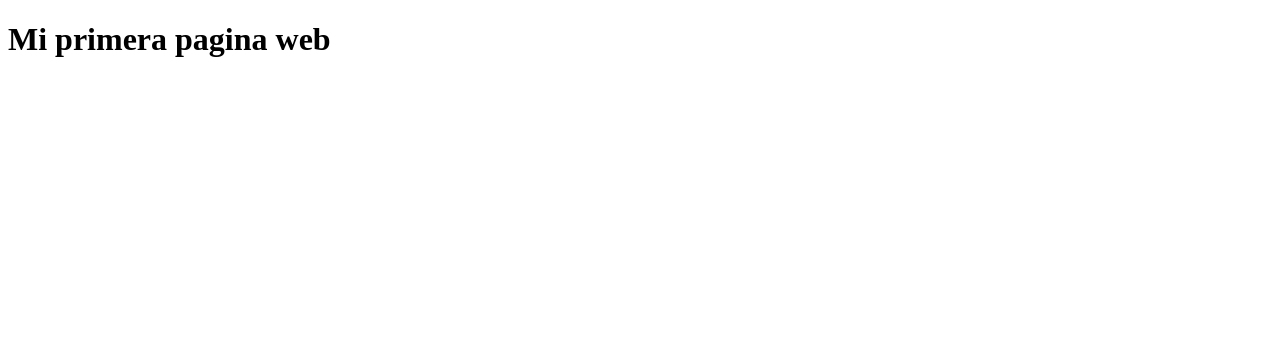
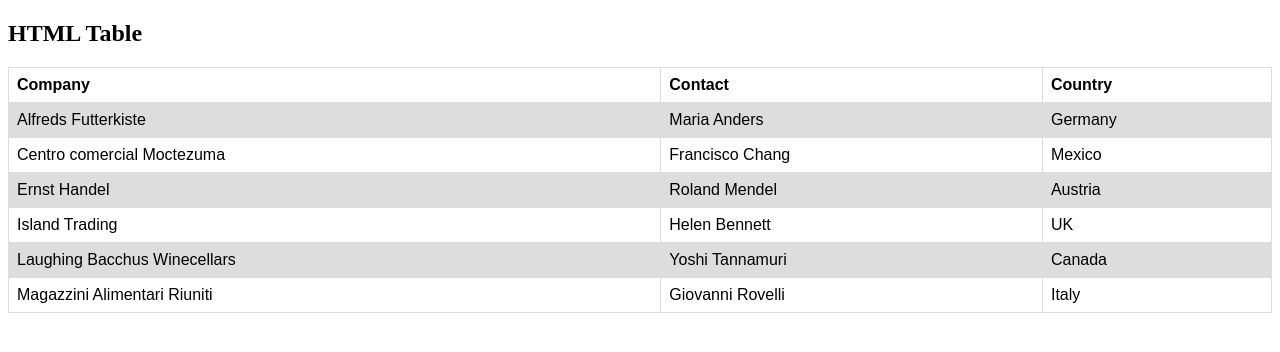
Before and after one commit to David-CC-dev/CL10_PS8_2026, a plain HTML site: page index.html in a window 1280 px wide. Drawn offline with Linux system fonts and the light colour scheme.

Commit message:
Tabla del html

```diff
--- a/index.html
+++ b/index.html
@@ -4,10 +4,64 @@
     <meta charset="UTF-8">
     <meta name="viewport" content="width=device-width, initial-scale=1.0">
     <title>Mi pagina web</title>
+    <style>
+        table {
+            font-family: arial, sans-serif;
+            border-collapse: collapse;
+            width: 100%;
+    }
+        td, th {
+            border: 1px solid #dddddd;
+            text-align: left;
+            padding: 8px;
+    }
+
+        tr:nth-child(even) {
+            background-color: #dddddd;
+    }
+    </style>
 </head>
 <body>
-    <header>
-        <h1>Mi primera pagina web</h1>
-    </header>
+
+<h2>HTML Table</h2>
+
+<table>
+  <tr>
+    <th>Company</th>
+    <th>Contact</th>
+    <th>Country</th>
+  </tr>
+  <tr>
+    <td>Alfreds Futterkiste</td>
+    <td>Maria Anders</td>
+    <td>Germany</td>
+  </tr>
+  <tr>
+    <td>Centro comercial Moctezuma</td>
+    <td>Francisco Chang</td>
+    <td>Mexico</td>
+  </tr>
+  <tr>
+    <td>Ernst Handel</td>
+    <td>Roland Mendel</td>
+    <td>Austria</td>
+  </tr>
+  <tr>
+    <td>Island Trading</td>
+    <td>Helen Bennett</td>
+    <td>UK</td>
+  </tr>
+  <tr>
+    <td>Laughing Bacchus Winecellars</td>
+    <td>Yoshi Tannamuri</td>
+    <td>Canada</td>
+  </tr>
+  <tr>
+    <td>Magazzini Alimentari Riuniti</td>
+    <td>Giovanni Rovelli</td>
+    <td>Italy</td>
+  </tr>
+</table>
+
 </body>
 </html>
```
